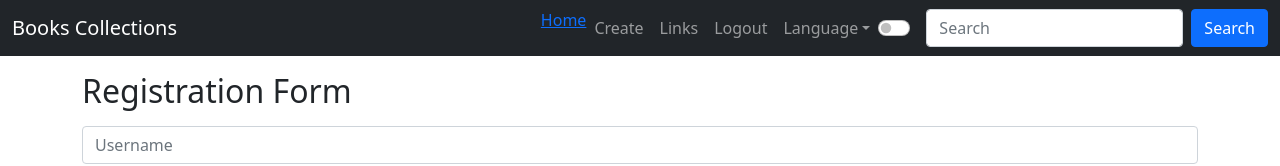
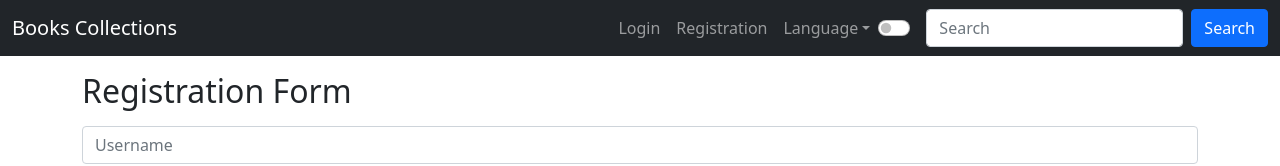
Before and after one commit to gogystrezh21/ProjectX, a React (Create React App) app in the folder client/: page / in a window 1280 px wide. Shown: the top 166 px of the page. Built offline with nearby package versions, Linux system fonts and the light colour scheme.

Commit message:
feat:navbar for two states

```diff
--- a/client/src/App.js
+++ b/client/src/App.js
@@ -10,7 +10,8 @@ import {NavbarMenu} from './components/Navbar'
 
 function App() {
   const {token, login, logout, userId, isAuthenticated} = useLogin()
-  const routes = useRoutes(isAuthenticated)
+  const routes = useRoutes(isAuthenticated);
+
   return (
     <LoginContext.Provider value = {{token, login, logout, userId, isAuthenticated}}>
       <Router>
--- a/client/src/components/Navbar.js
+++ b/client/src/components/Navbar.js
@@ -1,30 +1,25 @@
-import React, { useContext } from 'react'
-import {Link, useNavigate} from 'react-router-dom'
-import { LoginContext } from '../context/LoginContext'
+import React, { useContext } from 'react';
+import {Link, useNavigate} from 'react-router-dom';
+import { LoginContext } from '../context/LoginContext';
 import {Container, FormControl , NavDropdown, Button,Nav, Form, Navbar } from 'react-bootstrap';
-import {useLogin} from '../hooks/login.hook'
 
 
 export const NavbarMenu = () => {
-  const navigation = useNavigate()
-  const logining = useContext(LoginContext)
-  const {token} = useLogin()
-  const isAuthenticated = !!token
-  const links = !isAuthenticated ? [{url: '/home', text: 'Home'}] :
-  [{url: '/login', text: 'Login'}, {url: '/registration', text: 'Registration'}]
+  const navigation = useNavigate();
+  const { logout, isAuthenticated } = useContext(LoginContext);
 
+  const guestLinks= [{url: '/login', text: 'Login'}, {url: '/registration', text: 'Registration'}];
+  const userLinks = [{url: '/create', text: 'Create'}];
 
+  console.log(isAuthenticated);
+
+  const links = isAuthenticated ? userLinks : guestLinks;
 
   const logoutHandler = event => {
-    event.preventDefault()
-    logining.logout()
-    navigation.push('/')
-  }
-
-  const guestLinks= [{url: '/login', text: 'Login'}, {url: '/registration', text: 'Registration'}]
-  const userLinks = [ {url: '/create', text: 'Create'}]
-
-
+    event.preventDefault();
+    logout();
+    navigation.push('/');
+  };
 
   return (
     <Navbar bg="dark" variant="dark" expand="lg">
@@ -37,10 +32,12 @@ export const NavbarMenu = () => {
         style={{ maxHeight: '200px' }}
         navbarScroll
       >
-        {links.map(link => (<Link to={link.url}>{link.text}</Link>))}
-        <Nav.Link as={Link} to="/create">Create</Nav.Link>
-        <Nav.Link as={Link} to="/links">Links</Nav.Link>
-        <Nav.Link as={Link} to="/" onClick={logoutHandler}>Logout</Nav.Link>
+        {
+          links.map((link, index) => (
+            <Nav.Link key={index} as={Link} to={link.url}>{link.text}</Nav.Link>
+          ))
+        }
+        { isAuthenticated && <Nav.Link as={Link} to="/" onClick={logoutHandler}>Logout</Nav.Link> }
         <NavDropdown title="Language" id="navbarScrollingDropdown">
           <NavDropdown.Item href="#action3">EN</NavDropdown.Item>
           <NavDropdown.Item href="#action4">PL</NavDropdown.Item>
@@ -64,5 +61,5 @@ export const NavbarMenu = () => {
     </Navbar.Collapse>
   </Container>
 </Navbar>
-  )
-}
+  );
+};
--- a/client/src/hooks/login.hook.js
+++ b/client/src/hooks/login.hook.js
@@ -27,5 +27,5 @@ export const useLogin = () => {
     }
   }, [login])
 
-  return {login, logout, token, userId}
+  return {login, logout, token, userId, isAuthenticated: !!token};
 }
```
